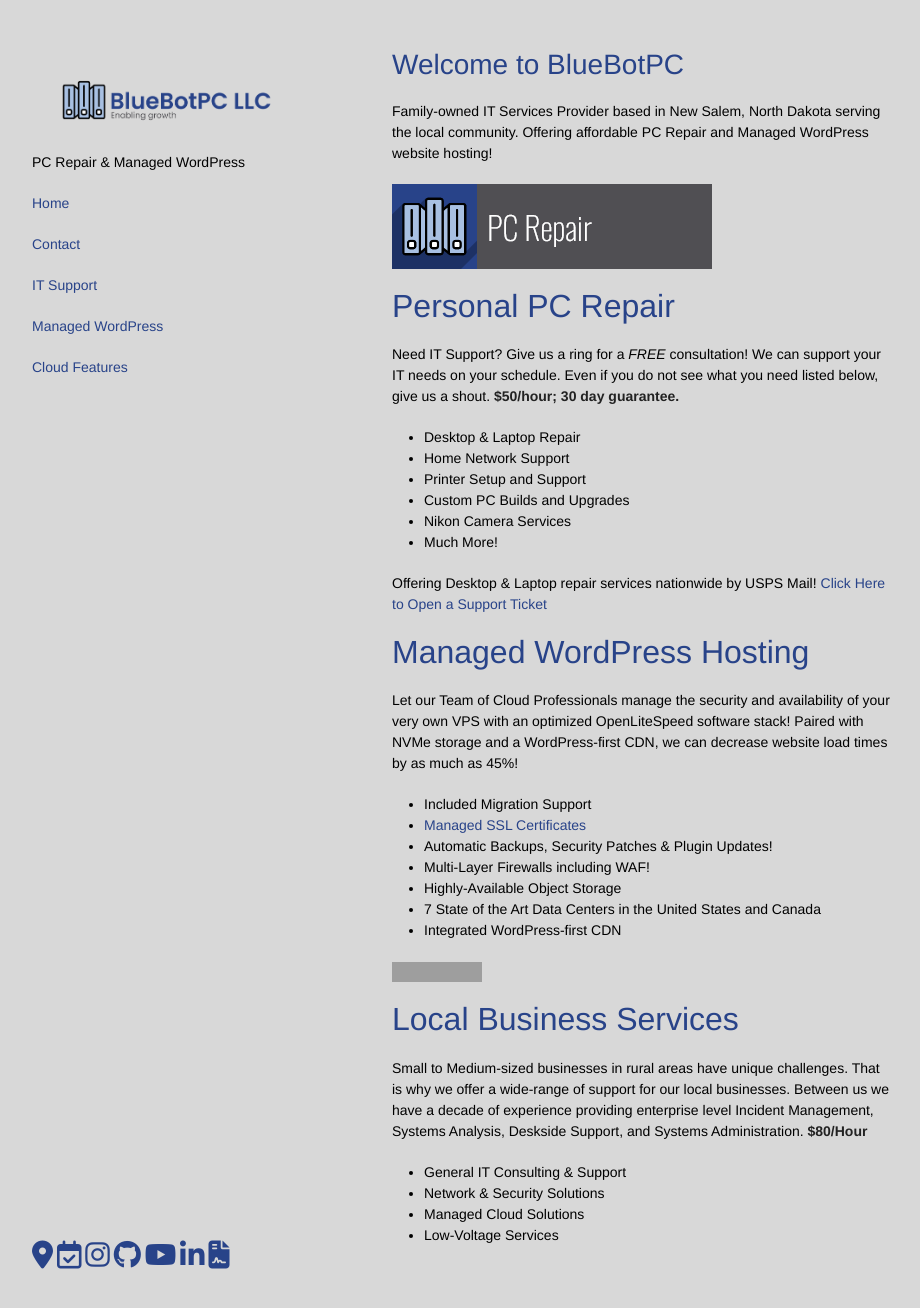
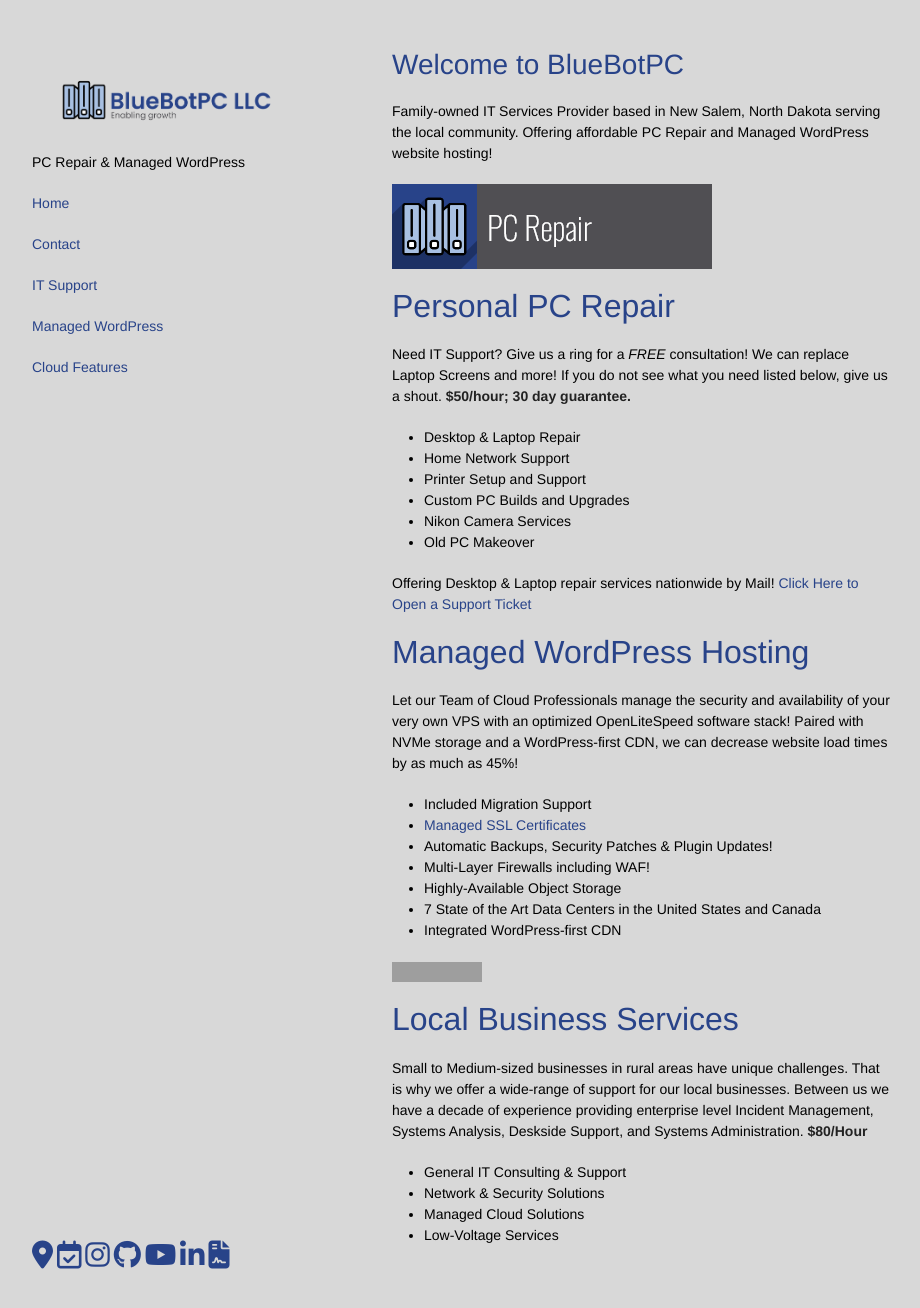
Before and after one commit to GoobyFRS/bluebotpc-web, a Jekyll site: the page built from index.md, in a window 1280 px wide and 1316 px high. Shown: the top 1308 px of the window, without its empty margins (178-1098 px from the left). Built offline with Jekyll 4.4.1, drawn with Linux system fonts in a browser that asks for light colours; nearby versions of some CDN libraries; our own code applies the rules of GitHub Pages for plain Markdown files; grey boxes are pictures that could not be loaded.

```diff
--- a/index.md
+++ b/index.md
@@ -6,16 +6,16 @@ Family-owned IT Services Provider based in New Salem, North Dakota serving the l
 
 ## [Personal PC Repair](https://www.bluebotpc.com/pages/pc)
 
-Need IT Support? Give us a ring for a _FREE_ consultation! We can support your IT needs on your schedule. Even if you do not see what you need listed below, give us a shout. **$50/hour; 30 day guarantee.**
+Need IT Support? Give us a ring for a _FREE_ consultation! We can replace Laptop Screens and more! If you do not see what you need listed below, give us a shout. **$50/hour; 30 day guarantee.**
 
 - Desktop & Laptop Repair
 - Home Network Support
 - Printer Setup and Support
 - Custom PC Builds and Upgrades
 - Nikon Camera Services
-- Much More!
+- Old PC Makeover
 
-Offering Desktop & Laptop repair services nationwide by USPS Mail! [Click Here to Open a Support Ticket](https://www.mattfaulkner.net/support/)
+Offering Desktop & Laptop repair services nationwide by Mail! [Click Here to Open a Support Ticket](https://www.mattfaulkner.net/support/)
 
 ## [Managed WordPress Hosting](https://www.bluebotpc.com/pages/wordpress)
 
```
Also changed, not shown: pages/kb/test.md (+1 -1 lines), pages/pc.md (+2 -5 lines), pages/wordpress.md (+5 -1 lines).
